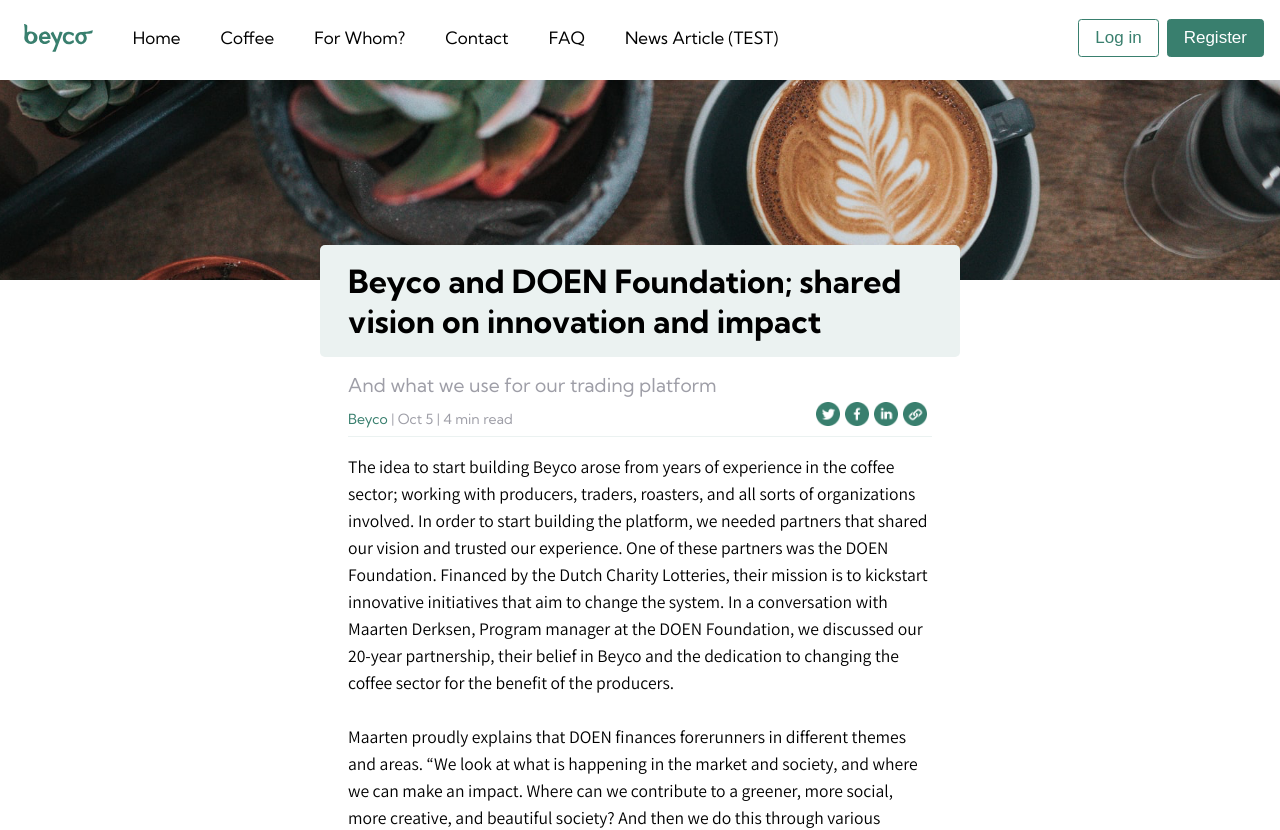
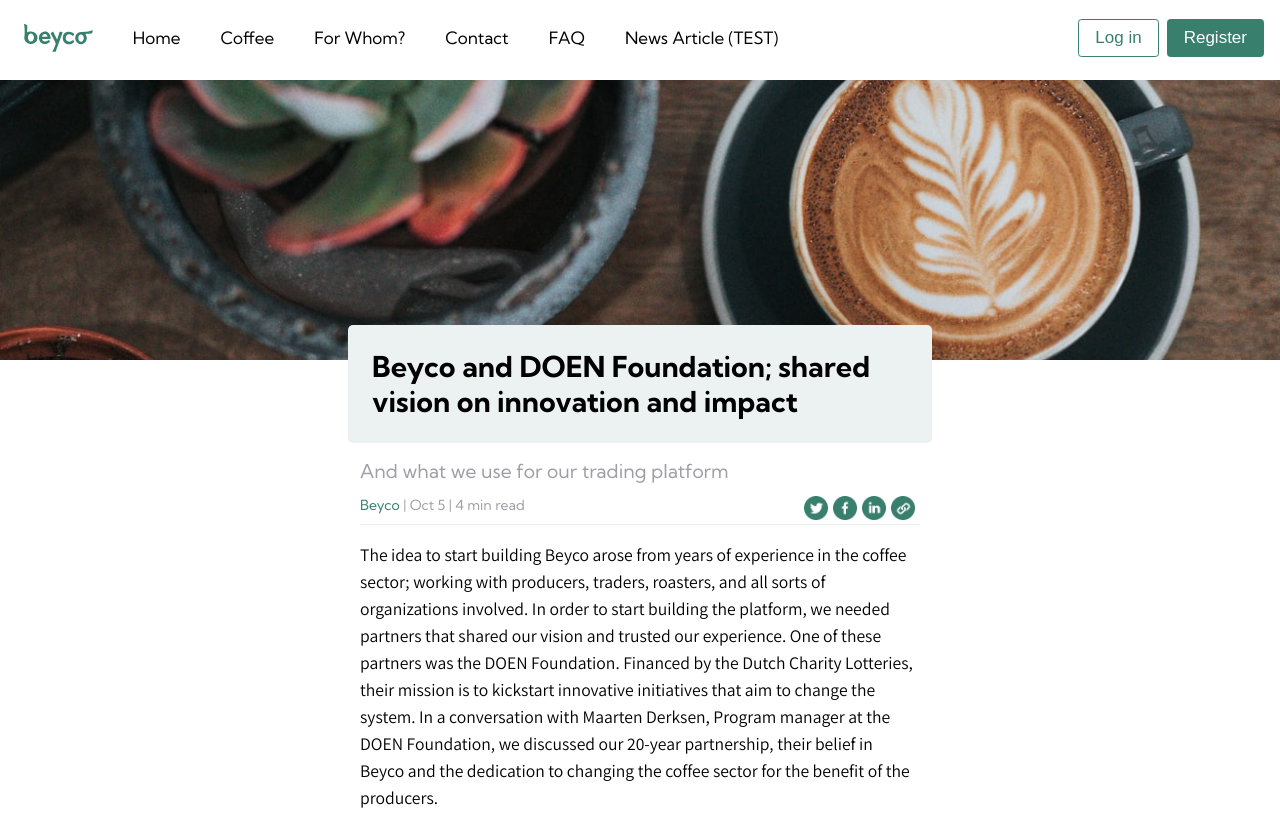
Before and after one commit to beaupd/chippr-beyco-newspage, a React (Create React App) app: page /article in a window 1280 px wide. Shown: the top 830 px of the page. Built offline with nearby package versions, Linux system fonts and the light colour scheme; the HTML template or start-up script is replaced by a standard one.

Commit message:
Innerpage v1.1

```diff
--- a/public/index.html
+++ b/public/index.html
@@ -4,7 +4,7 @@
     <meta charset="utf-8"/>
     <link rel="icon" href="%PUBLIC_URL%/favicon.ico"/>
     <meta name="viewport" content="width=device-width, initial-scale=1"/>
-    <meta name="theme-color" content="#000000"/>
+    <meta name="theme-color" content="#397f6e"/>
     <meta
             name="description"
             content="Web site created using create-react-app"
--- a/src/components/Header/elements.js
+++ b/src/components/Header/elements.js
@@ -9,7 +9,6 @@
   display:  flex;
   justify-content: space-between;
   align-items: center;
-
 `
 
 export const NavItems = styled.ul`
--- a/src/pages/ArticleInner/elements.js
+++ b/src/pages/ArticleInner/elements.js
@@ -5,25 +5,43 @@
   background-image: url(${ArticleImgBanner});
   background-size: cover;
   background-position: center center;
-  height: 25vh;
+  height: 35vh;
+
+  @media (orientation: landscape) {
+    height: 35vh;
+  }
 `
 
 export const ArticleWrapper = styled.section`
-  width: 50vw;
+  //width: auto;
+  padding: 0 .75rem;
+
   margin: 0 auto;
+  max-width: 38em;
+
+  //@media (orientation: landscape) {
+  //  margin: 0 2rem;
+  //}
 `
 
 export const ArticleTitle = styled.h2`
   background: #EBF2F1;
   margin-top: -35px;
-  padding: 1rem 1.75rem;
-  font-size: 2rem;
+  //padding: 1rem 1.75rem;
+  font-size: 1.8rem;
   border-radius: 5px;
   margin-bottom: 1rem;
+
+  padding: 6vw;
+
+  @media (min-width: 40em) {
+    padding: 1.5rem 1.5rem;
+  }
 `
 
 export const ArticleBody = styled.div`
-  padding: 0 1.75rem;
+  //padding: 0 1.75rem;
+  margin: 0 .75rem;
 
   p {
     margin-top: 1rem;
@@ -59,6 +77,7 @@
 
   div:nth-child(2) {
     margin-left: auto;
+    margin-top: .5rem;
 
     img {
       width: 24px;
```
Also changed, not shown: src/globalStyles.js (line endings or trailing spaces).
